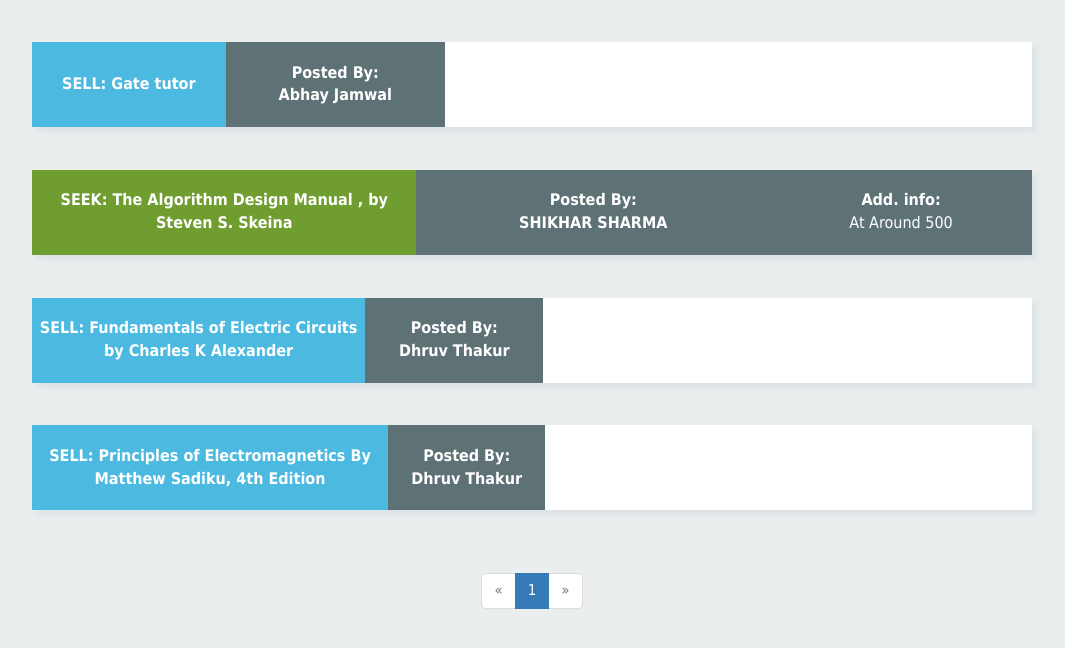
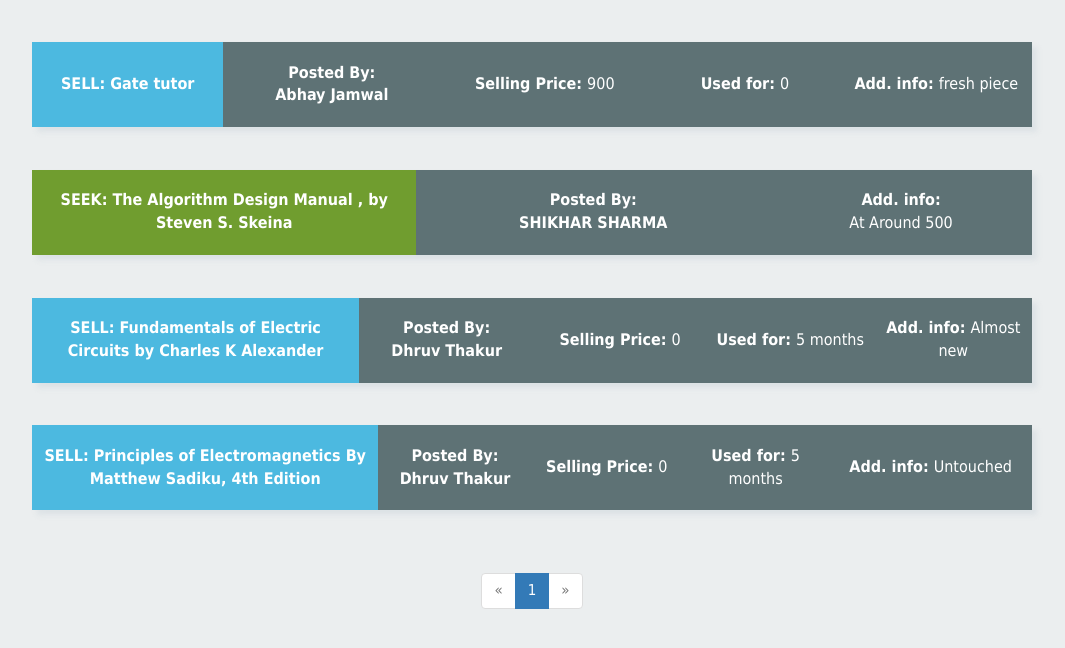
Before and after one commit to dht93/flask_nearly_new_webapp, a Flask app: page /board/1/ in a window 1280 px wide. Shown: the part 51-699 px from the top of the page, without its empty margins (108-1173 px from the left). Run offline with Flask 2, Linux system fonts and the light colour scheme; a user stored in the database is signed in; data comes from the database, SQL or seed files in the repository; some libraries are stand-ins or nearby versions.

Commit message:
Improved on cards on board-2

```diff
--- a/templates/board.html
+++ b/templates/board.html
@@ -17,9 +17,9 @@
     <tr>
       <td colspan="1" class="user_sell"><div align="center"><b><a href="{{url_for('post',tr_id=el[0])}}" style="text-decoration:none;color:white;">SELL: {{el[3]}}</a></b></div></td>
       <td colspan="1" class="posted_sell"><div align="center"><b><a href="{{url_for('post',tr_id=el[0])}}" style="text-decoration:none;color:white;">Posted By:<br>{{el[2]}}</a></div></td>
-        <td colspan="1" class="posted_sell1"><b><a href="{{url_for('post',tr_id=el[0])}}" style="text-decoration:none;color:white;">Selling Price: </b>{{el[4]}}</a></td>
-        <td colspan="1"  class="posted_sell2"><b><a href="{{url_for('post',tr_id=el[0])}}" style="text-decoration:none;color:white;">Used for: </b>{{el[5]}}</a></td>
-      <td colspan="1"  class="posted_sell3"><b><a href="{{url_for('post',tr_id=el[0])}}" style="text-decoration:none;color:white;">Add. info: </b>{{el[6]}}</a></td>
+        <td colspan="1" class="posted_sell"><b><a href="{{url_for('post',tr_id=el[0])}}" style="text-decoration:none;color:white;">Selling Price: </b>{{el[4]}}</a></td>
+        <td colspan="1"  class="posted_sell"><b><a href="{{url_for('post',tr_id=el[0])}}" style="text-decoration:none;color:white;">Used for: </b>{{el[5]}}</a></td>
+      <td colspan="1"  class="posted_sell"><b><a href="{{url_for('post',tr_id=el[0])}}" style="text-decoration:none;color:white;">Add. info: </b>{{el[6]}}</a></td>
     </tr>
     {%else:%}
     <tr>
```
